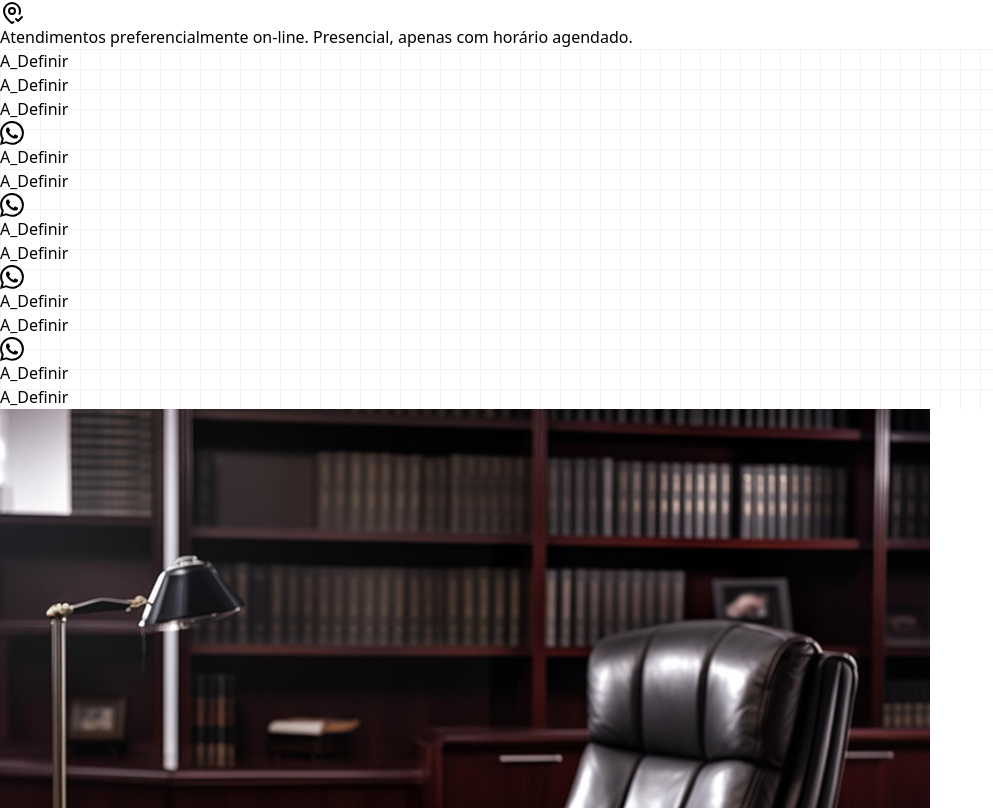
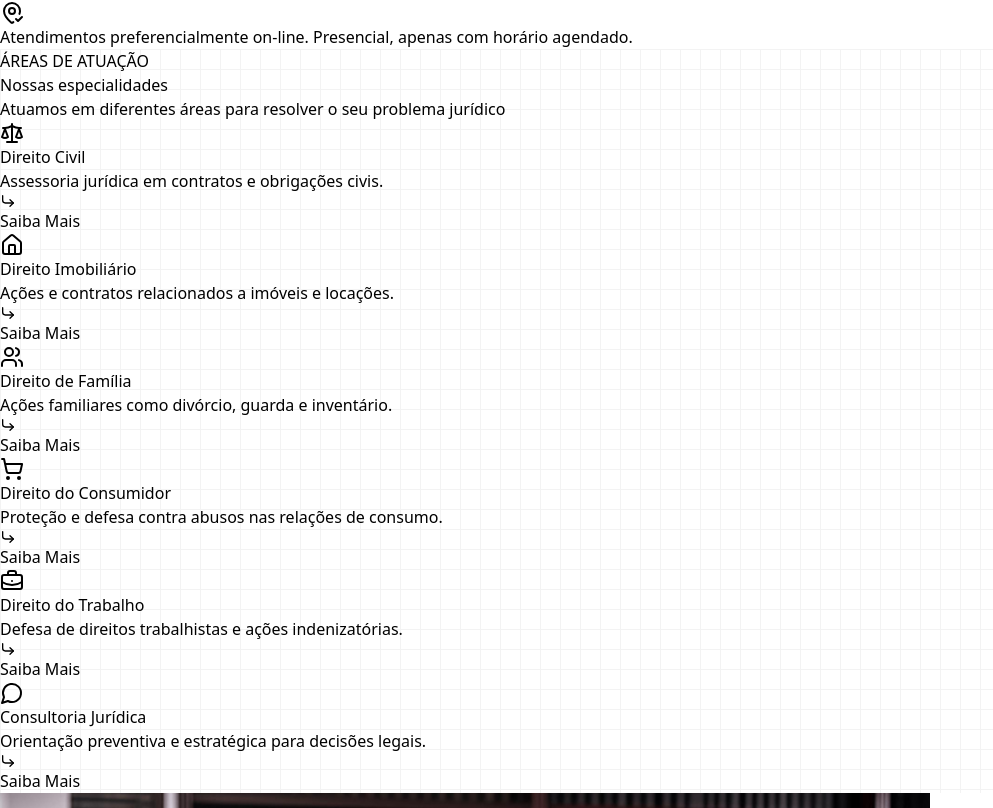
Before and after one commit to Paper-Street-Softwares/Dev-Template, a React (Vite) app: page / in a window 1280 px wide. Shown: the part 412-1220 px from the top of the page, without its empty margins (0-993 px from the left). Built offline with nearby package versions, Linux system fonts and the light colour scheme; a web font is replaced by a local one.

Commit message:
fix: Features

```diff
--- a/src/components/cards/IconButtonFeatureCard.jsx
+++ b/src/components/cards/IconButtonFeatureCard.jsx
@@ -18,7 +18,7 @@ export default function IconButtonFeatureCard(props) {
 
   return (
     <div
-      className={`w-[250px] phone2:w-[300px] phone3:w-[350px] tablet1:max-w-[255px] desktop1:max-w-[250px] p-0 flex flex-col items-center desktop1:p-0 ${className}`}
+      className={`w-[250px] phone2:w-[300px] phone3:w-[350px] tablet1:h-[220px] tablet1:max-w-[255px] desktop1:max-w-[250px] p-0 flex flex-col items-center desktop1:p-0 ${className}`}
     >
       <div
         className={`h-[64px] w-[64px] mb-[24px] rounded-md flex justify-center items-center ${bgClass}`}
--- a/src/components/sections/DefaultModals.jsx
+++ b/src/components/sections/DefaultModals.jsx
@@ -167,11 +167,68 @@ export default function DefaultModals({ modal = "true", colorMode }) {
                     />
                   )}
                 </MotionDivDownToUp>{" "}
+                <MotionDivDownToUp className="flex flex-col items-center justify-center border-[2px] border-solid px-[10px] py-[20px]">
+                  <IconButtonFeatureCard
+                    icon={content.texts.features.card5.icon}
+                    title={content.texts.features.card5.title}
+                    paragraph={content.texts.features.card5.subtitle}
+                    className="tablet1:mb-[12px] desktop1:mb-0 desktop2:mb-[18px]"
+                    colorMode={colorMode}
+                  />
+                  {modal && (
+                    <Button
+                      colorMode={colorMode}
+                      size="small"
+                      label={content.texts.features.card5.buttonLabel}
+                      onClick={() =>
+                        onClick(
+                          content.texts.features.card5.title,
+                          content.texts.features.card5.description,
+                          <>
+                            <p className="my-[20px]">
+                              Quer saber mais? Clique abaixo 👇
+                            </p>
+                            <div>
+                              <Button
+                                colorMode={colorMode}
+                                aria-label={
+                                  content.texts.about.ctaButtonAriaLabel
+                                }
+                                label={content.texts.about.ctaButtonText}
+                                buttonLink={content.texts.links.ctaWhatsapp}
+                                animation={false}
+                                className="hover:scale-105"
+                                icon={<FaWhatsapp size={24} />}
+                              />
+                            </div>
+                          </>
+                        )
+                      }
+                      icon={
+                        <svg
+                          xmlns="http://www.w3.org/2000/svg"
+                          width="16"
+                          height="16"
+                          viewBox="0 0 24 24"
+                          fill="none"
+                          stroke="currentColor"
+                          stroke-width="2"
+                          stroke-linecap="round"
+                          stroke-linejoin="round"
+                          class="lucide lucide-corner-down-right"
+                        >
+                          <polyline points="15 10 20 15 15 20" />
+                          <path d="M4 4v7a4 4 0 0 0 4 4h12" />
+                        </svg>
+                      }
+                    />
+                  )}
+                </MotionDivDownToUp>{" "}
               </div>
 
               <MotionDivDownToUp className="hidden desktop1:flex justify-center w-[32%]">
                 <div
-                  className="hidden desktop1:h-[676px] desktop2:h-[710px] w-full desktop1:flex col2 rounded-2xl bg-top bg-cover shadow-custom-opacity shadow-shadowFeatures/10"
+                  className="hidden h-[900px] w-full desktop1:flex col2 rounded-2xl bg-top bg-cover shadow-custom-opacity shadow-shadowFeatures/10"
                   style={{
                     backgroundImage: `url(${content.texts.features.imgFeatures})`,
                   }}
@@ -294,6 +351,63 @@ export default function DefaultModals({ modal = "true", colorMode }) {
                     />
                   )}
                 </MotionDivDownToUp>{" "}
+                <MotionDivDownToUp className="flex flex-col items-center justify-center border-[2px] border-solid px-[10px] py-[20px]">
+                  <IconButtonFeatureCard
+                    icon={content.texts.features.card6.icon}
+                    title={content.texts.features.card6.title}
+                    paragraph={content.texts.features.card6.subtitle}
+                    className="tablet1:mb-[12px] desktop1:mb-0 desktop2:mb-[18px]"
+                    colorMode={colorMode}
+                  />
+                  {modal && (
+                    <Button
+                      colorMode={colorMode}
+                      size="small"
+                      label={content.texts.features.card6.buttonLabel}
+                      onClick={() =>
+                        onClick(
+                          content.texts.features.card6.title,
+                          content.texts.features.card6.description,
+                          <>
+                            <p className="my-[20px]">
+                              Quer saber mais? Clique abaixo 👇
+                            </p>
+                            <div>
+                              <Button
+                                colorMode={colorMode}
+                                aria-label={
+                                  content.texts.about.ctaButtonAriaLabel
+                                }
+                                label={content.texts.about.ctaButtonText}
+                                buttonLink={content.texts.links.ctaWhatsapp}
+                                animation={false}
+                                className="hover:scale-105"
+                                icon={<FaWhatsapp size={24} />}
+                              />
+                            </div>
+                          </>
+                        )
+                      }
+                      icon={
+                        <svg
+                          xmlns="http://www.w3.org/2000/svg"
+                          width="16"
+                          height="16"
+                          viewBox="0 0 24 24"
+                          fill="none"
+                          stroke="currentColor"
+                          stroke-width="2"
+                          stroke-linecap="round"
+                          stroke-linejoin="round"
+                          class="lucide lucide-corner-down-right"
+                        >
+                          <polyline points="15 10 20 15 15 20" />
+                          <path d="M4 4v7a4 4 0 0 0 4 4h12" />
+                        </svg>
+                      }
+                    />
+                  )}
+                </MotionDivDownToUp>{" "}
               </div>
             </div>
           </div>
--- a/src/content/content.jsx
+++ b/src/content/content.jsx
@@ -182,21 +182,41 @@ const content = {
       },
     },
     features: {
-      miniTag: "A_Definir",
-      title: "A_Definir",
-      subtitle: "A_Definir",
+      miniTag: "ÁREAS DE ATUAÇÃO",
+      title: "Nossas especialidades",
+      subtitle:
+        "Atuamos em diferentes áreas para resolver o seu problema jurídico",
       imgFeatures: imgFeatures,
       imgDivisor: imgDivisor,
       card1: {
         img: featuresImg1,
-        title: "A_Definir",
-        subtitle: "A_Definir",
+        title: "Direito Civil",
+        subtitle: "Assessoria jurídica em contratos e obrigações civis.",
         description: (
           <div>
-            A_Definir
+            - Assessoria a pessoas físicas e jurídicas
             <br />
+            - Contratos em geral
             <br />
-            A_Definir
+            - Consignações em Pagamento
+            <br />
+            - Notificações Extrajudiciais
+            <br />
+            - Negócios jurídicos em geral
+            <br />
+            - Responsabilidade civil
+            <br />
+            - Defesas em processos administrativos
+            <br />
+            - Cobranças, execuções e recuperações de créditos
+            <br />
+            - Direito das Obrigações
+            <br />
+            - Gestão de negócios: orientação jurídica pessoal e empresarial
+            <br />
+            - Indenizações
+            <br />- Pedido liminar em geral, direito à saúde, fornecimento de
+            medicamentos, realização de cirurgias e exames
           </div>
         ),
         imgModal: imgFeaturesCardModal1,
@@ -205,11 +225,19 @@ const content = {
             xmlns="http://www.w3.org/2000/svg"
             width="24"
             height="24"
-            fill="currentColor"
-            className="bi bi-whatsapp"
-            viewBox="0 0 16 16"
+            viewBox="0 0 24 24"
+            fill="none"
+            stroke="currentColor"
+            stroke-width="2"
+            stroke-linecap="round"
+            stroke-linejoin="round"
+            class="lucide lucide-scale-icon lucide-scale"
           >
-            <path d="M13.601 2.326A7.85 7.85 0 0 0 7.994 0C3.627 0 .068 3.558.064 7.926c0 1.399.366 2.76 1.057 3.965L0 16l4.204-1.102a7.9 7.9 0 0 0 3.79.965h.004c4.368 0 7.926-3.558 7.93-7.93A7.9 7.9 0 0 0 13.6 2.326zM7.994 14.521a6.6 6.6 0 0 1-3.356-.92l-.24-.144-2.494.654.666-2.433-.156-.251a6.56 6.56 0 0 1-1.007-3.505c0-3.626 2.957-6.584 6.591-6.584a6.56 6.56 0 0 1 4.66 1.931 6.56 6.56 0 0 1 1.928 4.66c-.004 3.639-2.961 6.592-6.592 6.592m3.615-4.934c-.197-.099-1.17-.578-1.353-.646-.182-.065-.315-.099-.445.099-.133.197-.513.646-.627.775-.114.133-.232.148-.43.05-.197-.1-.836-.308-1.592-.985-.59-.525-.985-1.175-1.103-1.372-.114-.198-.011-.304.088-.403.087-.088.197-.232.296-.346.1-.114.133-.198.198-.33.065-.134.034-.248-.015-.347-.05-.099-.445-1.076-.612-1.47-.16-.389-.323-.335-.445-.34-.114-.007-.247-.007-.38-.007a.73.73 0 0 0-.529.247c-.182.198-.691.677-.691 1.654s.71 1.916.81 2.049c.098.133 1.394 2.132 3.383 2.992.47.205.84.326 1.129.418.475.152.904.129 1.246.08.38-.058 1.171-.48 1.338-.943.164-.464.164-.86.114-.943-.049-.084-.182-.133-.38-.232" />
+            <path d="m16 16 3-8 3 8c-.87.65-1.92 1-3 1s-2.13-.35-3-1Z" />
+            <path d="m2 16 3-8 3 8c-.87.65-1.92 1-3 1s-2.13-.35-3-1Z" />
+            <path d="M7 21h10" />
+            <path d="M12 3v18" />
+            <path d="M3 7h2c2 0 5-1 7-2 2 1 5 2 7 2h2" />
           </svg>
         ),
         buttonLabelModal: "Fale Conosco",
@@ -217,14 +245,44 @@ const content = {
       },
       card2: {
         img: featuresImg2,
-        title: "A_Definir",
-        subtitle: "A_Definir",
+        title: "Direito do Trabalho",
+        subtitle: "Defesa de direitos trabalhistas e ações indenizatórias.",
         description: (
           <div>
-            A_Definir
+            - Ausência de Registro em carteira
             <br />
+            - Insalubridade e Periculosidade
             <br />
-            A_Definir
+            - Jornadas de trabalho abusivas
+            <br />
+            - Pedidos de demissão forçados
+            <br />
+            - Não pagamento de horas extras
+            <br />
+            - Pagamento de salário por fora
+            <br />
+            - Demissão de gestante
+            <br />
+            - Demissão de doentes e acidentados
+            <br />
+            - Assédio moral
+            <br />
+            - Ação de indenização moral e material por acidente de trabalho
+            <br />
+            - Danos morais por perda de uma chance
+            <br />
+            - Equiparação salarial
+            <br />
+            - Reconhecimento de garantia de emprego
+            <br />
+            - Rescisão indireta
+            <br />
+            - Estágios fraudulentos
+            <br />
+            - Terceirizações ilegais
+            <br />
+            - Defesa de reclamações trabalhistas e dissídios individuais
+            <br />
           </div>
         ),
         imgModal: imgFeaturesCardModal2,
@@ -233,11 +291,18 @@ const content = {
             xmlns="http://www.w3.org/2000/svg"
             width="24"
             height="24"
-            fill="currentColor"
-            className="bi bi-whatsapp"
-            viewBox="0 0 16 16"
+            viewBox="0 0 24 24"
+            fill="none"
+            stroke="currentColor"
+            stroke-width="2"
+            stroke-linecap="round"
+            stroke-linejoin="round"
+            class="lucide lucide-briefcase-business-icon lucide-briefcase-business"
           >
-            <path d="M13.601 2.326A7.85 7.85 0 0 0 7.994 0C3.627 0 .068 3.558.064 7.926c0 1.399.366 2.76 1.057 3.965L0 16l4.204-1.102a7.9 7.9 0 0 0 3.79.965h.004c4.368 0 7.926-3.558 7.93-7.93A7.9 7.9 0 0 0 13.6 2.326zM7.994 14.521a6.6 6.6 0 0 1-3.356-.92l-.24-.144-2.494.654.666-2.433-.156-.251a6.56 6.56 0 0 1-1.007-3.505c0-3.626 2.957-6.584 6.591-6.584a6.56 6.56 0 0 1 4.66 1.931 6.56 6.56 0 0 1 1.928 4.66c-.004 3.639-2.961 6.592-6.592 6.592m3.615-4.934c-.197-.099-1.17-.578-1.353-.646-.182-.065-.315-.099-.445.099-.133.197-.513.646-.627.775-.114.133-.232.148-.43.05-.197-.1-.836-.308-1.592-.985-.59-.525-.985-1.175-1.103-1.372-.114-.198-.011-.304.088-.403.087-.088.197-.232.296-.346.1-.114.133-.198.198-.33.065-.134.034-.248-.015-.347-.05-.099-.445-1.076-.612-1.47-.16-.389-.323-.335-.445-.34-.114-.007-.247-.007-.38-.007a.73.73 0 0 0-.529.247c-.182.198-.691.677-.691 1.654s.71 1.916.81 2.049c.098.133 1.394 2.132 3.383 2.992.47.205.84.326 1.129.418.475.152.904.129 1.246.08.38-.058 1.171-.48 1.338-.943.164-.464.164-.86.114-.943-.049-.084-.182-.133-.38-.232" />
+            <path d="M12 12h.01" />
+            <path d="M16 6V4a2 2 0 0 0-2-2h-4a2 2 0 0 0-2 2v2" />
+            <path d="M22 13a18.15 18.15 0 0 1-20 0" />
+            <rect width="20" height="14" x="2" y="6" rx="2" />
           </svg>
         ),
         buttonLabelModal: "Fale Conosco",
@@ -245,13 +310,20 @@ const content = {
       },
       card3: {
         img: featuresImg3,
-        title: "A_Definir",
-        subtitle: "A_Definir",
+        title: "Direito Imobiliário",
+        subtitle: "Ações e contratos relacionados a imóveis e locações.",
         description: (
           <div>
-            A_Definir <br />
+            - Ações de Despejo / Reintegração de Posse
             <br />
-            A_Definir
+            - Lei do Inquilinato / Locações em geral
+            <br />
+            - Assessoria na Compra e Venda de Imóveis
+            <br />
+            - Contrato de Venda e Compra de Imóveis
+            <br />
+            - Usucapião Judicial e Extrajudicial
+            <br />
           </div>
         ),
         imgModal: imgFeaturesCardModal3,
@@ -260,11 +332,16 @@ const content = {
             xmlns="http://www.w3.org/2000/svg"
             width="24"
             height="24"
-            fill="currentColor"
-            className="bi bi-whatsapp"
-            viewBox="0 0 16 16"
+            viewBox="0 0 24 24"
+            fill="none"
+            stroke="currentColor"
+            stroke-width="2"
+            stroke-linecap="round"
+            stroke-linejoin="round"
+            class="lucide lucide-house-icon lucide-house"
           >
-            <path d="M13.601 2.326A7.85 7.85 0 0 0 7.994 0C3.627 0 .068 3.558.064 7.926c0 1.399.366 2.76 1.057 3.965L0 16l4.204-1.102a7.9 7.9 0 0 0 3.79.965h.004c4.368 0 7.926-3.558 7.93-7.93A7.9 7.9 0 0 0 13.6 2.326zM7.994 14.521a6.6 6.6 0 0 1-3.356-.92l-.24-.144-2.494.654.666-2.433-.156-.251a6.56 6.56 0 0 1-1.007-3.505c0-3.626 2.957-6.584 6.591-6.584a6.56 6.56 0 0 1 4.66 1.931 6.56 6.56 0 0 1 1.928 4.66c-.004 3.639-2.961 6.592-6.592 6.592m3.615-4.934c-.197-.099-1.17-.578-1.353-.646-.182-.065-.315-.099-.445.099-.133.197-.513.646-.627.775-.114.133-.232.148-.43.05-.197-.1-.836-.308-1.592-.985-.59-.525-.985-1.175-1.103-1.372-.114-.198-.011-.304.088-.403.087-.088.197-.232.296-.346.1-.114.133-.198.198-.33.065-.134.034-.248-.015-.347-.05-.099-.445-1.076-.612-1.47-.16-.389-.323-.335-.445-.34-.114-.007-.247-.007-.38-.007a.73.73 0 0 0-.529.247c-.182.198-.691.677-.691 1.654s.71 1.916.81 2.049c.098.133 1.394 2.132 3.383 2.992.47.205.84.326 1.129.418.475.152.904.129 1.246.08.38-.058 1.171-.48 1.338-.943.164-.464.164-.86.114-.943-.049-.084-.182-.133-.38-.232" />
+            <path d="M15 21v-8a1 1 0 0 0-1-1h-4a1 1 0 0 0-1 1v8" />
+            <path d="M3 10a2 2 0 0 1 .709-1.528l7-5.999a2 2 0 0 1 2.582 0l7 5.999A2 2 0 0 1 21 10v9a2 2 0 0 1-2 2H5a2 2 0 0 1-2-2z" />
           </svg>
         ),
         buttonLabelModal: "Fale Conosco",
@@ -272,42 +349,28 @@ const content = {
       },
       card4: {
         img: featuresImg4,
-        title: "A_Definir",
-        subtitle: "A_Definir",
+        title: "Direito do Consumidor",
+        subtitle: "Proteção e defesa contra abusos nas relações de consumo.",
         description: (
           <div>
-            A_Definir
+            - Negativação indevida
             <br />
-            A_Definir
+            - Defesa do consumidor, fornecedor, fabricante e comerciante perante
+            o PROCON e Judiciário
             <br />
-          </div>
-        ),
-        imgModal: imgFeaturesCardModal4,
-        icon: (
-          <svg
-            xmlns="http://www.w3.org/2000/svg"
-            width="24"
-            height="24"
-            fill="currentColor"
-            className="bi bi-whatsapp"
-            viewBox="0 0 16 16"
-          >
-            <path d="M13.601 2.326A7.85 7.85 0 0 0 7.994 0C3.627 0 .068 3.558.064 7.926c0 1.399.366 2.76 1.057 3.965L0 16l4.204-1.102a7.9 7.9 0 0 0 3.79.965h.004c4.368 0 7.926-3.558 7.93-7.93A7.9 7.9 0 0 0 13.6 2.326zM7.994 14.521a6.6 6.6 0 0 1-3.356-.92l-.24-.144-2.494.654.666-2.433-.156-.251a6.56 6.56 0 0 1-1.007-3.505c0-3.626 2.957-6.584 6.591-6.584a6.56 6.56 0 0 1 4.66 1.931 6.56 6.56 0 0 1 1.928 4.66c-.004 3.639-2.961 6.592-6.592 6.592m3.615-4.934c-.197-.099-1.17-.578-1.353-.646-.182-.065-.315-.099-.445.099-.133.197-.513.646-.627.775-.114.133-.232.148-.43.05-.197-.1-.836-.308-1.592-.985-.59-.525-.985-1.175-1.103-1.372-.114-.198-.011-.304.088-.403.087-.088.197-.232.296-.346.1-.114.133-.198.198-.33.065-.134.034-.248-.015-.347-.05-.099-.445-1.076-.612-1.47-.16-.389-.323-.335-.445-.34-.114-.007-.247-.007-.38-.007a.73.73 0 0 0-.529.247c-.182.198-.691.677-.691 1.654s.71 1.916.81 2.049c.098.133 1.394 2.132 3.383 2.992.47.205.84.326 1.129.418.475.152.904.129 1.246.08.38-.058 1.171-.48 1.338-.943.164-.464.164-.86.114-.943-.049-.084-.182-.133-.38-.232" />
-          </svg>
-        ),
-        buttonLabelModal: "Fale Conosco",
-        buttonLabel: "Saiba Mais",
-      },
-      card5: {
-        img: featuresImg4,
-        title: "A_Definir",
-        subtitle: "A_Definir",
-        description: (
-          <div>
-            A_Definir
+            - Cláusulas contratuais abusivas
             <br />
+            - Cobranças indevidas
             <br />
-            A_Definir
+            - Defeito/Vício no produto ou serviço
+            <br />
+            - Fraude bancária (clonagem do cartão, golpe do pix, compras
+            indevidas, dentre outros)
+            <br />
+            - Publicidade enganosa ou abusiva
+            <br />
+            - Ressarcimento de danos
+            <br />
           </div>
         ),
         imgModal: imgFeaturesCardModal4,
@@ -322,11 +385,85 @@ const content = {
             stroke-width="2"
             stroke-linecap="round"
             stroke-linejoin="round"
-            class="lucide lucide-circle-dollar-sign-icon lucide-circle-dollar-sign"
+            class="lucide lucide-shopping-cart-icon lucide-shopping-cart"
           >
-            <circle cx="12" cy="12" r="10" />
-            <path d="M16 8h-6a2 2 0 1 0 0 4h4a2 2 0 1 1 0 4H8" />
-            <path d="M12 18V6" />
+            <circle cx="8" cy="21" r="1" />
+            <circle cx="19" cy="21" r="1" />
+            <path d="M2.05 2.05h2l2.66 12.42a2 2 0 0 0 2 1.58h9.78a2 2 0 0 0 1.95-1.57l1.65-7.43H5.12" />
+          </svg>
+        ),
+        buttonLabelModal: "Fale Conosco",
+        buttonLabel: "Saiba Mais",
+      },
+      card5: {
+        img: featuresImg4,
+        title: "Direito de Família",
+        subtitle: "Ações familiares como divórcio, guarda e inventário.",
+        description: (
+          <div>
+            - Inventário judicial e extrajudicial (cartório)
+            <br />
+            - Divórcio consensual e litigioso
+            <br />
+            - Declaração e Dissolução de união estável consensual e litigiosa
+            <br />
+            - Investigação de paternidade
+            <br />
+            - Negatória de paternidade
+            <br />
+            - Alimentos em geral
+            <br />
+            - Ação de regulamentação de visitas
+            <br />
+            - Guarda
+            <br />
+            - Tutela/curatela
+            <br />
+          </div>
+        ),
+        imgModal: imgFeaturesCardModal4,
+        icon: (
+          <svg
+            xmlns="http://www.w3.org/2000/svg"
+            width="24"
+            height="24"
+            viewBox="0 0 24 24"
+            fill="none"
+            stroke="currentColor"
+            stroke-width="2"
+            stroke-linecap="round"
+            stroke-linejoin="round"
+            class="lucide lucide-users-icon lucide-users"
+          >
+            <path d="M16 21v-2a4 4 0 0 0-4-4H6a4 4 0 0 0-4 4v2" />
+            <path d="M16 3.128a4 4 0 0 1 0 7.744" />
+            <path d="M22 21v-2a4 4 0 0 0-3-3.87" />
+            <circle cx="9" cy="7" r="4" />
+          </svg>
+        ),
+        buttonLabelModal: "Fale Conosco",
+        buttonLabel: "Saiba Mais",
+      },
+      card6: {
+        img: featuresImg4,
+        title: "Consultoria Jurídica",
+        subtitle: "Orientação preventiva e estratégica para decisões legais.",
+        description: <div></div>,
+        imgModal: imgFeaturesCardModal4,
+        icon: (
+          <svg
+            xmlns="http://www.w3.org/2000/svg"
+            width="24"
+            height="24"
+            viewBox="0 0 24 24"
+            fill="none"
+            stroke="currentColor"
+            stroke-width="2"
+            stroke-linecap="round"
+            stroke-linejoin="round"
+            class="lucide lucide-message-circle-icon lucide-message-circle"
+          >
+            <path d="M7.9 20A9 9 0 1 0 4 16.1L2 22Z" />
           </svg>
         ),
         buttonLabelModal: "Fale Conosco",
--- a/src/pages/Index.jsx
+++ b/src/pages/Index.jsx
@@ -33,12 +33,12 @@ export default function Index() {
       {/* <BlogPosts /> */}
       <Features
         colorMode={colorMode}
-        defaultFeature={true}
+        defaultFeature={false}
         button={false}
         modalWithCards={false}
         paragraphs={false}
         sixCards={false}
-        paragraphsModal={false}
+        paragraphsModal={true}
       />
       <About modal={true} showGallery={false} colorMode={colorMode} />
       <AboutInstagram
```
